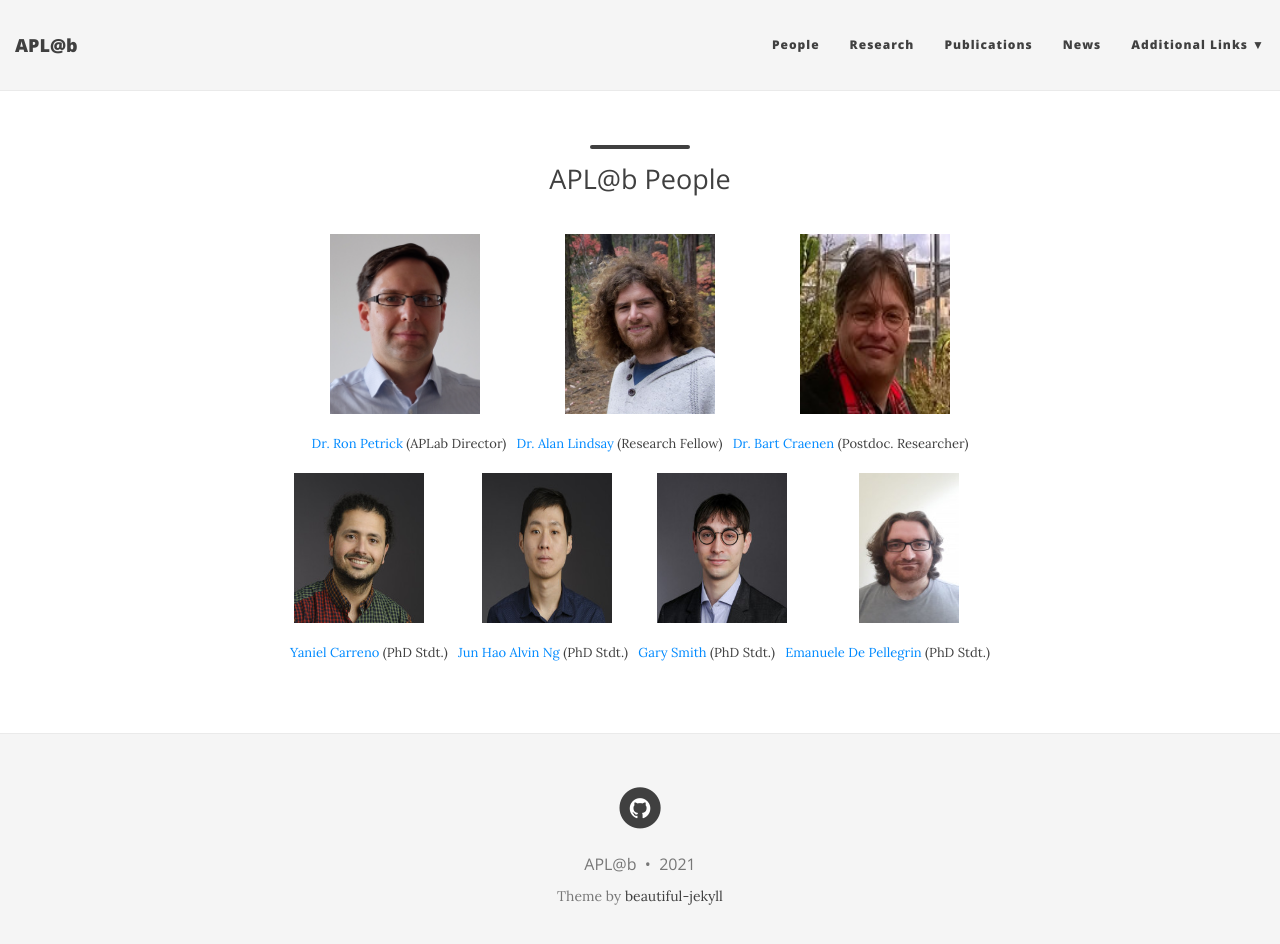
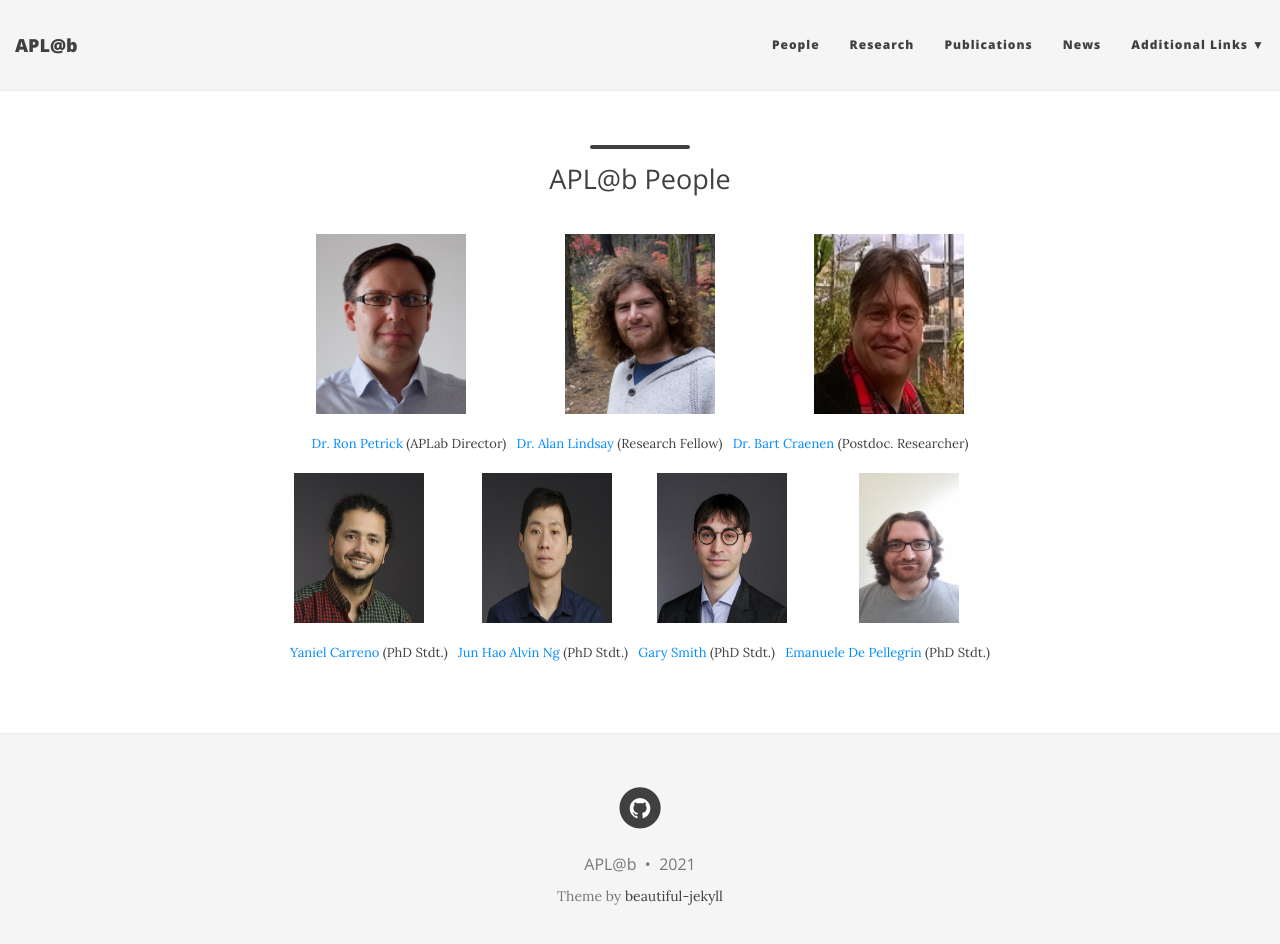
Before and after one commit to aplab2020/aplab2020.github.io, a Jekyll site: the page built from people.md, in a window 1280 px wide and 957 px high. Shown: the top 944 px of the window. Built offline with Jekyll 4.4.1, drawn with Linux system fonts in a browser that asks for light colours; nearby versions of some CDN libraries.

Commit message:
Update people.md

```diff
--- a/people.md
+++ b/people.md
@@ -7,8 +7,8 @@
 
 
 
-<p align="center"> <img src="/img/ron.jpg" align="center" width="150" height="180">   &nbsp; &nbsp;  &nbsp; &nbsp;  &nbsp; &nbsp; &nbsp; &nbsp;  &nbsp; &nbsp;  &nbsp; &nbsp;
-                   <img src="/img/alan.jpg" align="center" width="150" height="180">  &nbsp;  &nbsp;   &nbsp; &nbsp;  &nbsp; &nbsp; &nbsp; &nbsp;  &nbsp; &nbsp;  &nbsp; &nbsp;
+<p align="center"> <img src="/img/ron.jpg" align="center" width="150" height="180">   &nbsp; &nbsp;  &nbsp; &nbsp;  &nbsp; &nbsp; &nbsp; &nbsp;  &nbsp; &nbsp;  &nbsp; &nbsp; &nbsp; &nbsp;
+                   <img src="/img/alan.jpg" align="center" width="150" height="180">  &nbsp;  &nbsp;   &nbsp; &nbsp;  &nbsp; &nbsp; &nbsp; &nbsp;  &nbsp; &nbsp;  &nbsp; &nbsp; &nbsp; &nbsp;
                    <img src="/img/bart.jpg" align="center" width="150" height="180"> </p>
 
 <p align="center">
```
